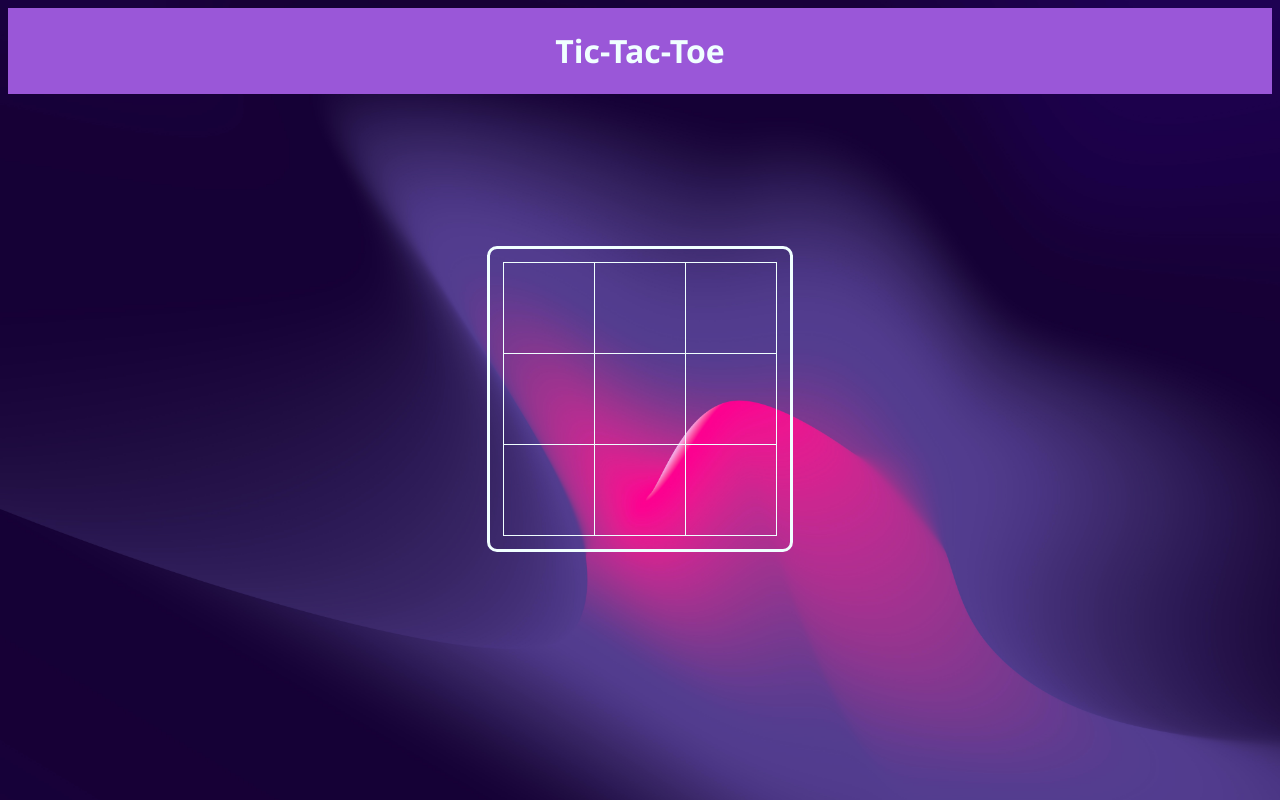
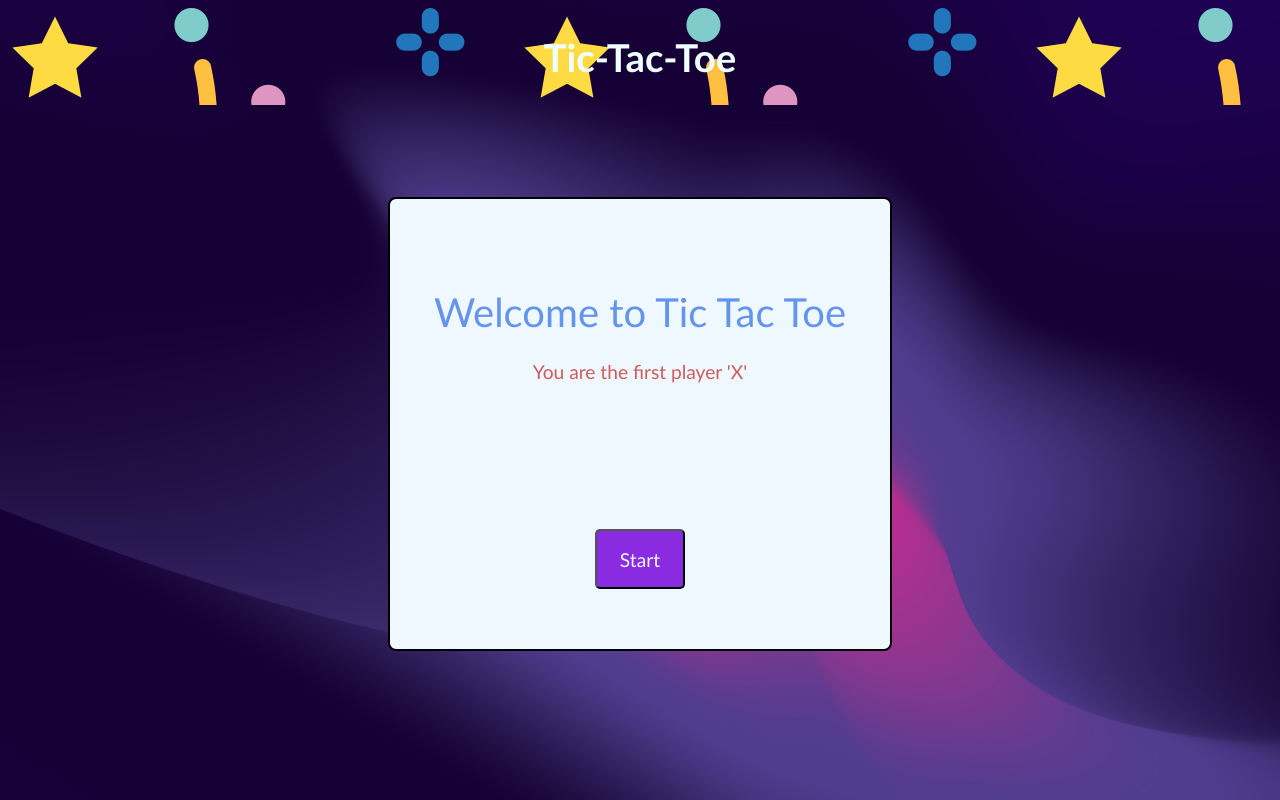
Before and after one commit to Heisen47/Tic-tac-toe, a plain HTML site: page index.html in a window 1280 px wide. Drawn offline with Linux system fonts and the light colour scheme.

Commit message:
added background image and made some style changes

```diff
--- a/app.js
+++ b/app.js
@@ -1,4 +1,13 @@
 console.log('Welcome to Tic-Tac-Toe');
+
+let Welcome = (() =>{
+    let startScrn = document.querySelector('.modalTwo');
+    let startBtn = document.querySelector('#StartBtn');
+
+    startBtn.addEventListener('click' , ()=>{
+        startScrn.style.display = 'none';
+    })
+})();
 
 let GetModal = () => {
     const modal = document.querySelector(".modal");
--- a/index.html
+++ b/index.html
@@ -13,6 +13,7 @@
 <body>
     <div class="header">
         <h1>Tic-Tac-Toe</h1>
+        <i class="fa-solid fa-party-horn" style="color: #ffffff;"></i>
     </div>
 
     <div id="gameboard">
@@ -49,6 +50,21 @@
         <button id="btn">Restart</button>
     </div>
 
+    <div class="modalTwo">
+        <div class="modalTwoHeader">Welcome to Tic Tac Toe</div>
+
+        <!-- <hr> -->
+        <div class="modalTwoBody">
+            You are the first player 'X'
+            <i class="fa-solid fa-party-horn"></i>
+        </div>
+
+        <button id="StartBtn">Start</button>
+    </div>
+
+
+
+    </div>
     <script src="app.js"></script>
 </body>
 
--- a/style.css
+++ b/style.css
@@ -1,9 +1,10 @@
 .header {
     display: flex;
-    background-color: rgb(154, 87, 216);
     justify-content: center;
-    font-family: 'Segoe UI', Tahoma, Geneva, Verdana, sans-serif;
+    font-family: 'Gill Sans', 'Gill Sans MT', Calibri, 'Trebuchet MS', sans-serif;
     color: azure;
+    background-image:url('/confetti.png');
+    font-size: larger;
 }
 
 body {
@@ -19,7 +20,7 @@ body {
 #gameboard {
     display: flex;
     justify-content: center;
-    padding-top: 12%;
+    padding-top: 10%;
 }
 
 
@@ -28,8 +29,8 @@ body {
     flex-direction: column;
     justify-content: center;
     align-items: center;
-    width: 300px;
-    height: 300px;
+    width: 350px;
+    height: 350px;
     border: 3px solid azure;
     border-radius: 10px;
 }
@@ -39,12 +40,16 @@ body {
 }
 
 .cell {
-    width: 90px;
-    height: 90px;
+    width: 110px;
+    height: 110px;
     border: 1px solid azure;
     cursor: pointer;
     font-size: 4em;
     color: aliceblue;
+    font-family: 'Gill Sans', 'Gill Sans MT', Calibri, 'Trebuchet MS', sans-serif;
+    display: flex;
+    align-items: center;
+    justify-content: center;
 }
 
 .cell:hover{
@@ -77,7 +82,7 @@ body {
 .modal{
     display: none;
     position: fixed;
-    top: 50%;
+    top: 55%;
     left: 50%;
     transform: translate(-50% , -50%);
     width: 500px;
@@ -98,6 +103,7 @@ body {
     justify-content: center;
     color: blueviolet;
 }
+
 .modalBody{
     display: flex;
     font-size: larger;
@@ -136,3 +142,60 @@ body {
     font-family: 'Segoe UI', Tahoma, Geneva, Verdana, sans-serif;
     color:purple ;
 }
+
+.modalTwo{
+    display: block;
+    position: fixed;
+    top: 53%;
+    left: 50%;
+    transform: translate(-50% , -50%);
+    width: 500px;
+    height: 450px;
+    border: 2px solid black;
+    background-color: aliceblue;
+    border-radius: 8px;
+}
+
+.modalTwoHeader{
+    display: flex;
+    font-size: 40px;
+    padding: 5px;
+    padding-top: 85px;
+    font-family: 'Gill Sans', 'Gill Sans MT', Calibri, 'Trebuchet MS', sans-serif;
+    margin: 4px;
+    align-items: center;
+    justify-content: center;
+    color: cornflowerblue
+}
+
+.modalTwoBody{
+    display: flex;
+    font-size: larger;
+    padding: 5px;
+    padding-top: 15px;
+    font-family: 'Gill Sans', 'Gill Sans MT', Calibri, 'Trebuchet MS', sans-serif;
+    margin: 4px;
+    align-items: center;
+    justify-content: center;
+    color: indianred;
+}
+
+#StartBtn{
+    position: fixed;
+    top: 80%;
+    left: 50%;
+    transform: translate(-50% , -50%);
+    width: 90px;
+    height: 60px;
+    border-radius: 5px;
+    font-family: 'Gill Sans', 'Gill Sans MT', Calibri, 'Trebuchet MS', sans-serif;
+    background-color: blueviolet;
+    color: aliceblue;
+    cursor: pointer;
+    font-size: larger;
+}
+
+#StartBtn:hover{
+    color: blueviolet;
+    background-color: aliceblue;
+}
```
Also changed, not shown: confetti.png (added).
